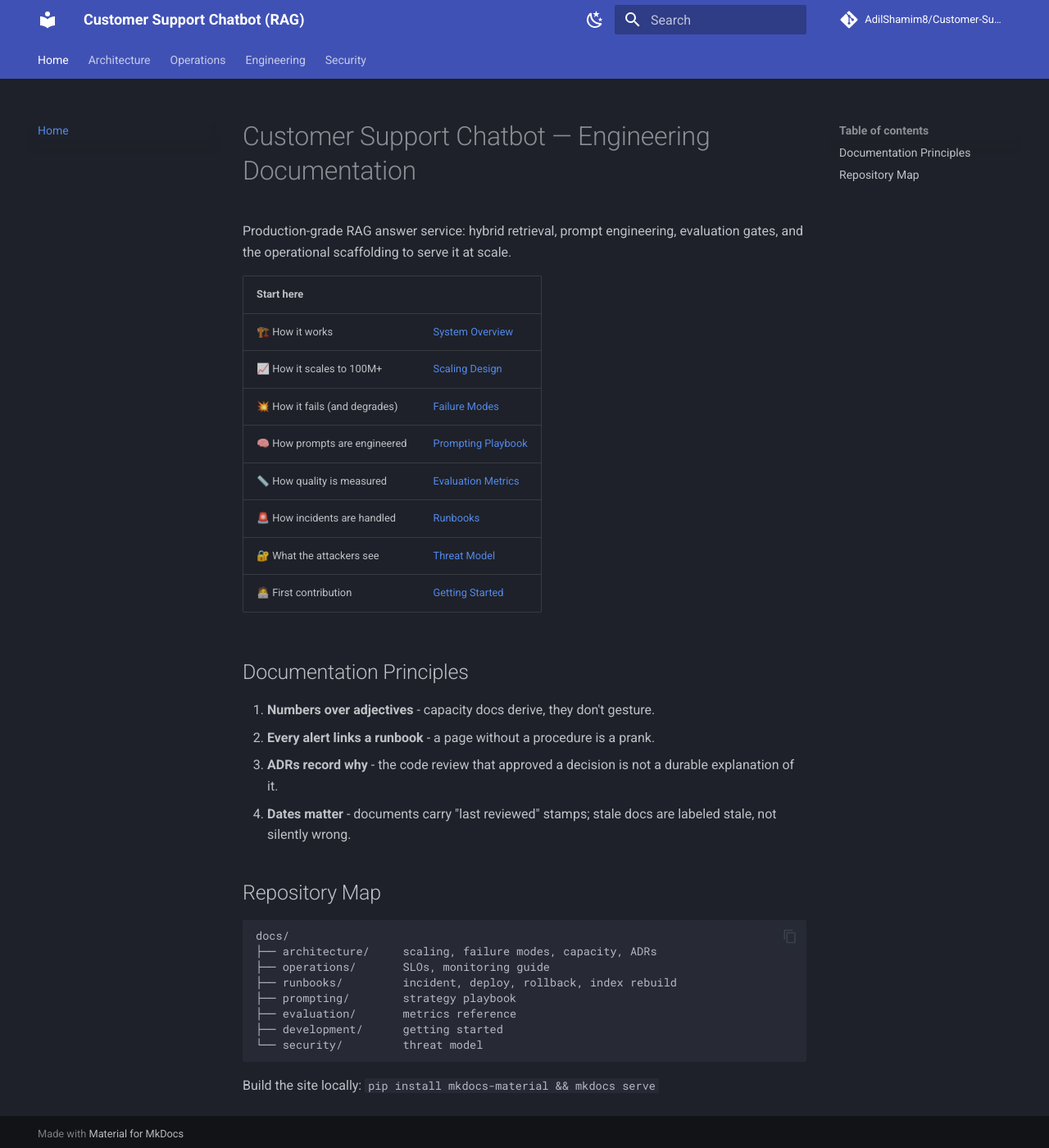
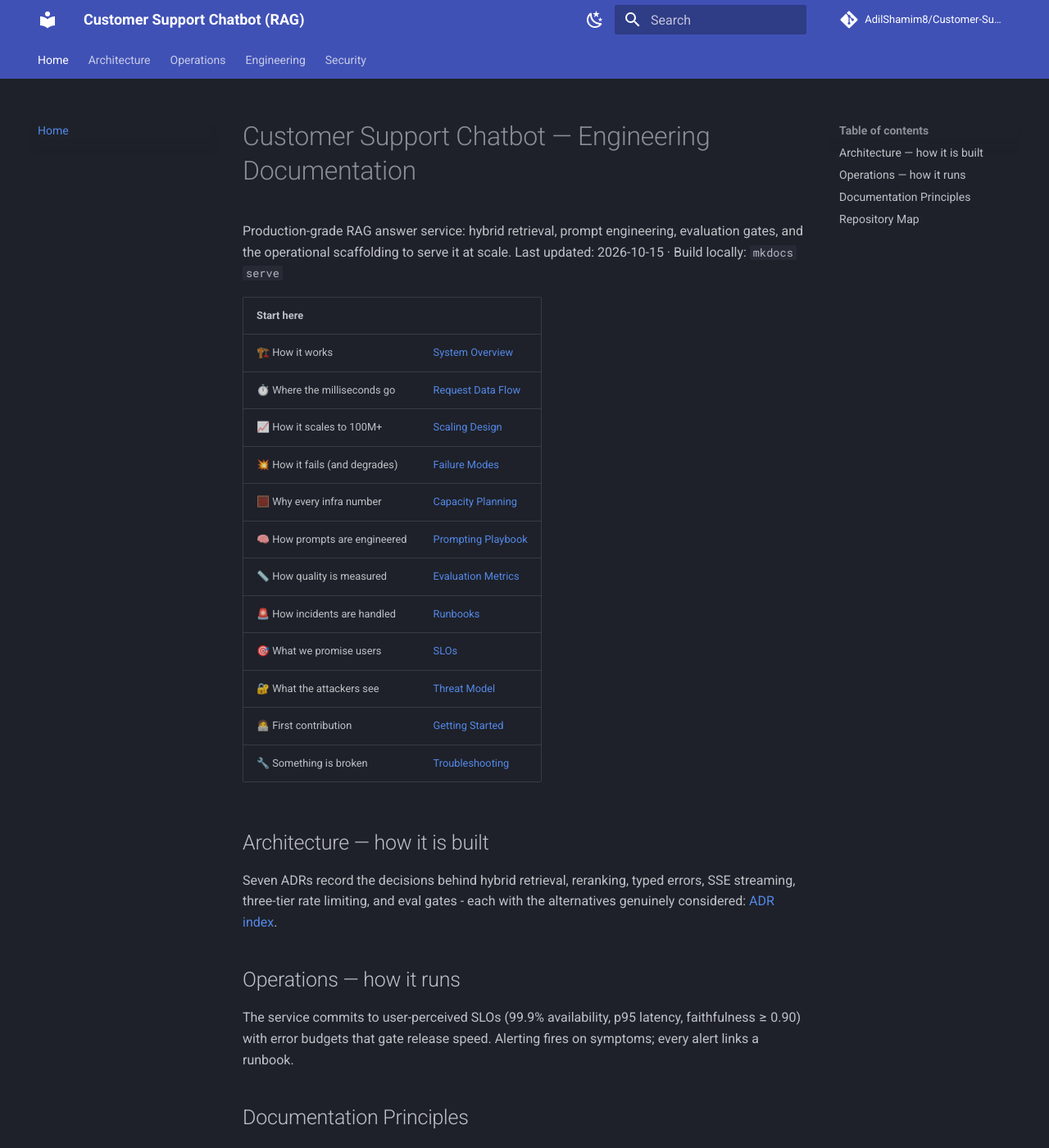
Before and after one commit to AdilShamim8/Customer-Support-Chatbot-102, an MkDocs documentation site: the page built from docs/index.md, in a window 1280 px wide and 1400 px high. Shown: the whole window at 82% size. Built offline with MkDocs 1.6.1 and Material for MkDocs 9.7.7, drawn with Linux system fonts in a browser that asks for light colours; comment, search, counter and statistics services are not loaded; some of the changed text lies outside the part shown.

Commit message:
docs(site): overhaul documentation index with complete reading map

````diff
--- a/docs/index.md
+++ b/docs/index.md
@@ -2,38 +2,56 @@
 
 Production-grade RAG answer service: hybrid retrieval, prompt engineering,
 evaluation gates, and the operational scaffolding to serve it at scale.
+Last updated: 2026-10-15 · Build locally: `mkdocs serve`
 
 | Start here | |
 |---|---|
 | 🏗️ How it works | [System Overview](architecture/system-overview.md) |
+| ⏱️ Where the milliseconds go | [Request Data Flow](architecture/data-flow.md) |
 | 📈 How it scales to 100M+ | [Scaling Design](architecture/scaling-100m-users.md) |
 | 💥 How it fails (and degrades) | [Failure Modes](architecture/failure-modes.md) |
+| 🧮 Why every infra number | [Capacity Planning](architecture/capacity-planning.md) |
 | 🧠 How prompts are engineered | [Prompting Playbook](prompting/playbook.md) |
 | 📏 How quality is measured | [Evaluation Metrics](evaluation/metrics.md) |
-| 🚨 How incidents are handled | [Runbooks](runbooks/incident-response.md) |
+| 🚨 How incidents are handled | [Runbooks](runbooks/README.md) |
+| 🎯 What we promise users | [SLOs](operations/slo.md) |
 | 🔐 What the attackers see | [Threat Model](security/threat-model.md) |
 | 🧑‍💻 First contribution | [Getting Started](development/getting-started.md) |
+| 🔧 Something is broken | [Troubleshooting](development/troubleshooting.md) |
+
+## Architecture — how it is built
+
+Seven ADRs record the decisions behind hybrid retrieval, reranking,
+typed errors, SSE streaming, three-tier rate limiting, and eval gates -
+each with the alternatives genuinely considered:
+[ADR index](architecture/adr/0001-record-architecture-decisions.md).
+
+## Operations — how it runs
+
+The service commits to user-perceived SLOs (99.9% availability, p95
+latency, faithfulness ≥ 0.90) with error budgets that gate release
+speed. Alerting fires on symptoms; every alert links a runbook.
 
 ## Documentation Principles
 
 1. **Numbers over adjectives** - capacity docs derive, they don't gesture.
 2. **Every alert links a runbook** - a page without a procedure is a prank.
-3. **ADRs record why** - the code review that approved a decision is not
-   a durable explanation of it.
-4. **Dates matter** - documents carry "last reviewed" stamps; stale docs
-   are labeled stale, not silently wrong.
+3. **ADRs record why** - the review that approved a decision is not a
+   durable explanation of it.
+4. **Dates matter** - every page carries a "last reviewed" stamp; stale
+   docs are labeled stale, not silently wrong.
 
 ## Repository Map
 
 ```
 docs/
-├── architecture/     scaling, failure modes, capacity, ADRs
+├── architecture/     overview, data flow, scaling, failure modes,
+│   └── adr/           capacity, 7 ADRs
 ├── operations/       SLOs, monitoring guide
 ├── runbooks/         incident, deploy, rollback, index rebuild
 ├── prompting/        strategy playbook
 ├── evaluation/       metrics reference
-├── development/      getting started
+├── development/      getting started, troubleshooting
+├── api/              surface map and conventions
 └── security/         threat model
 ```
-
-Build the site locally: `pip install mkdocs-material && mkdocs serve`
````
